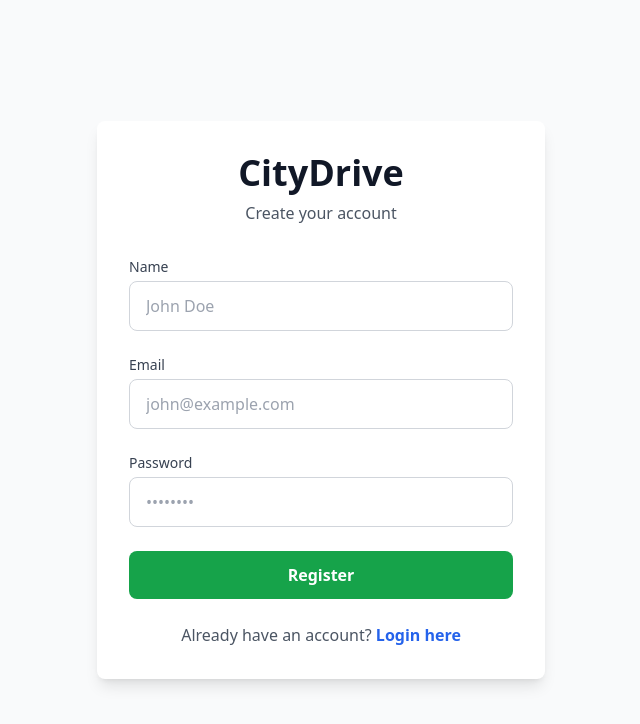
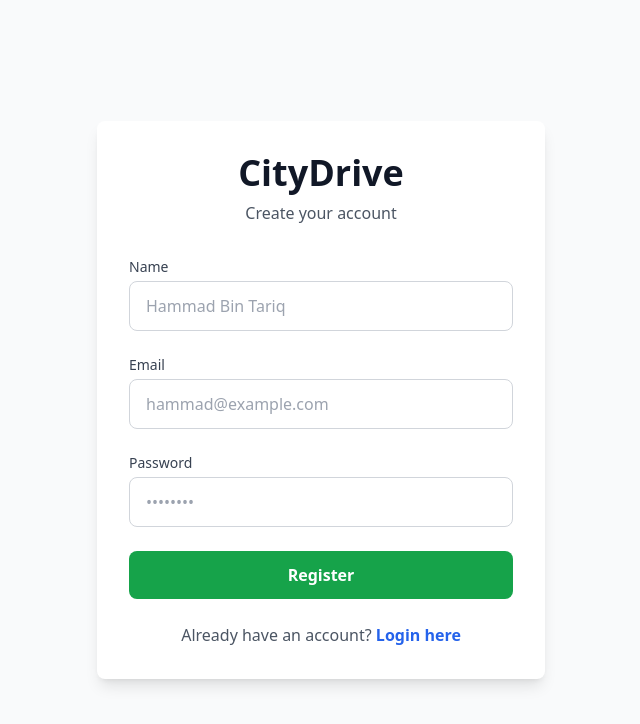
Before and after one commit to Hammad-Tariq007/CityDrive_Motors, a React (Vite) app in the folder citydrive-motors-frontend/: page /register in a window 1280 px wide. Shown: the top 724 px of the page, without its empty margins (319-959 px from the left). Built offline with nearby package versions, Linux system fonts and the light colour scheme.

Commit message:
UI Enhancement

```diff
--- a/citydrive-motors-frontend/src/components/Footer.tsx
+++ b/citydrive-motors-frontend/src/components/Footer.tsx
@@ -11,8 +11,8 @@ export default function Footer() {
             <h4 className="text-lg font-semibold mb-4">Quick Links</h4>
             <ul className="space-y-2 text-gray-400">
               <li><a href="/" className="hover:text-white">Home</a></li>
-              <li><a href="/my-cars" className="hover:text-white">My Listings</a></li>
-              <li><a href="/add-car" className="hover:text-white">Sell Car</a></li>
+              <li><a href="/login" className="hover:text-white">Login</a></li>
+              <li><a href="/register" className="hover:text-white">Register</a></li>
             </ul>
           </div>
           <div>
--- a/citydrive-motors-frontend/src/components/Hero.tsx
+++ b/citydrive-motors-frontend/src/components/Hero.tsx
@@ -36,7 +36,7 @@ export default function Hero() {
             Find Your <span className="text-blue-400">Dream Car</span>
           </h1>
           <p className="text-2xl md:text-3xl mb-10 text-gray-200">
-            Thousands of verified used cars from trusted sellers across Pakistan
+            Thousands of verified new and used cars from trusted sellers across Pakistan
           </p>
 
           <div className="flex flex-col sm:flex-row gap-6">
--- a/citydrive-motors-frontend/src/pages/auth/Login.tsx
+++ b/citydrive-motors-frontend/src/pages/auth/Login.tsx
@@ -48,7 +48,7 @@ export default function Login() {
               onChange={(e) => setEmail(e.target.value)}
               required
               className="mt-1 block w-full px-4 py-3 border border-gray-300 rounded-lg focus:ring-2 focus:ring-blue-500 focus:border-transparent"
-              placeholder="john@example.com"
+              placeholder="hamamd@example.com"
             />
           </div>
 
--- a/citydrive-motors-frontend/src/pages/auth/Register.tsx
+++ b/citydrive-motors-frontend/src/pages/auth/Register.tsx
@@ -34,7 +34,7 @@ export default function Register() {
               onChange={(e) => setName(e.target.value)}
               required
               className="mt-1 block w-full px-4 py-3 border border-gray-300 rounded-lg focus:ring-2 focus:ring-blue-500"
-              placeholder="John Doe"
+              placeholder="Hammad Bin Tariq"
             />
           </div>
 
@@ -46,7 +46,7 @@ export default function Register() {
               onChange={(e) => setEmail(e.target.value)}
               required
               className="mt-1 block w-full px-4 py-3 border border-gray-300 rounded-lg focus:ring-2 focus:ring-blue-500"
-              placeholder="john@example.com"
+              placeholder="hammad@example.com"
             />
           </div>
 
```
